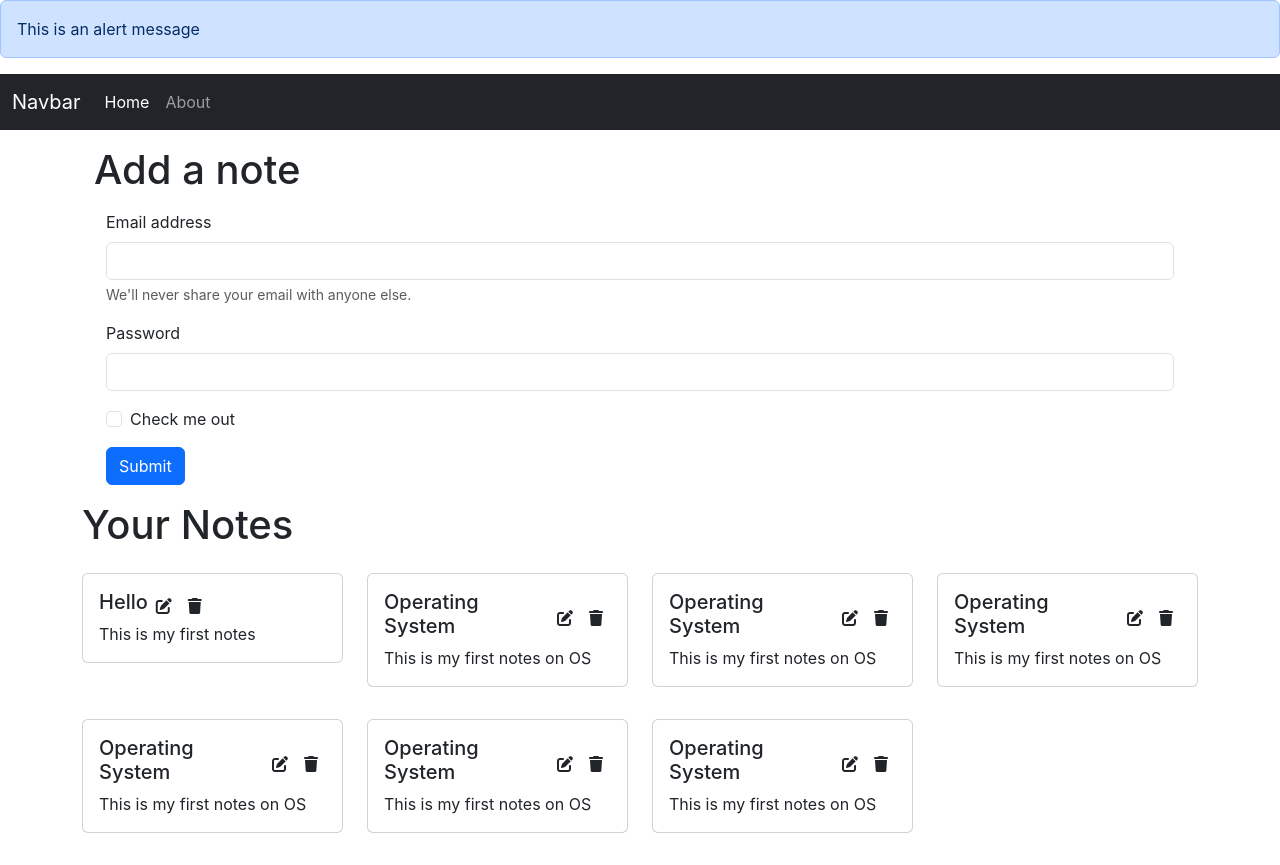
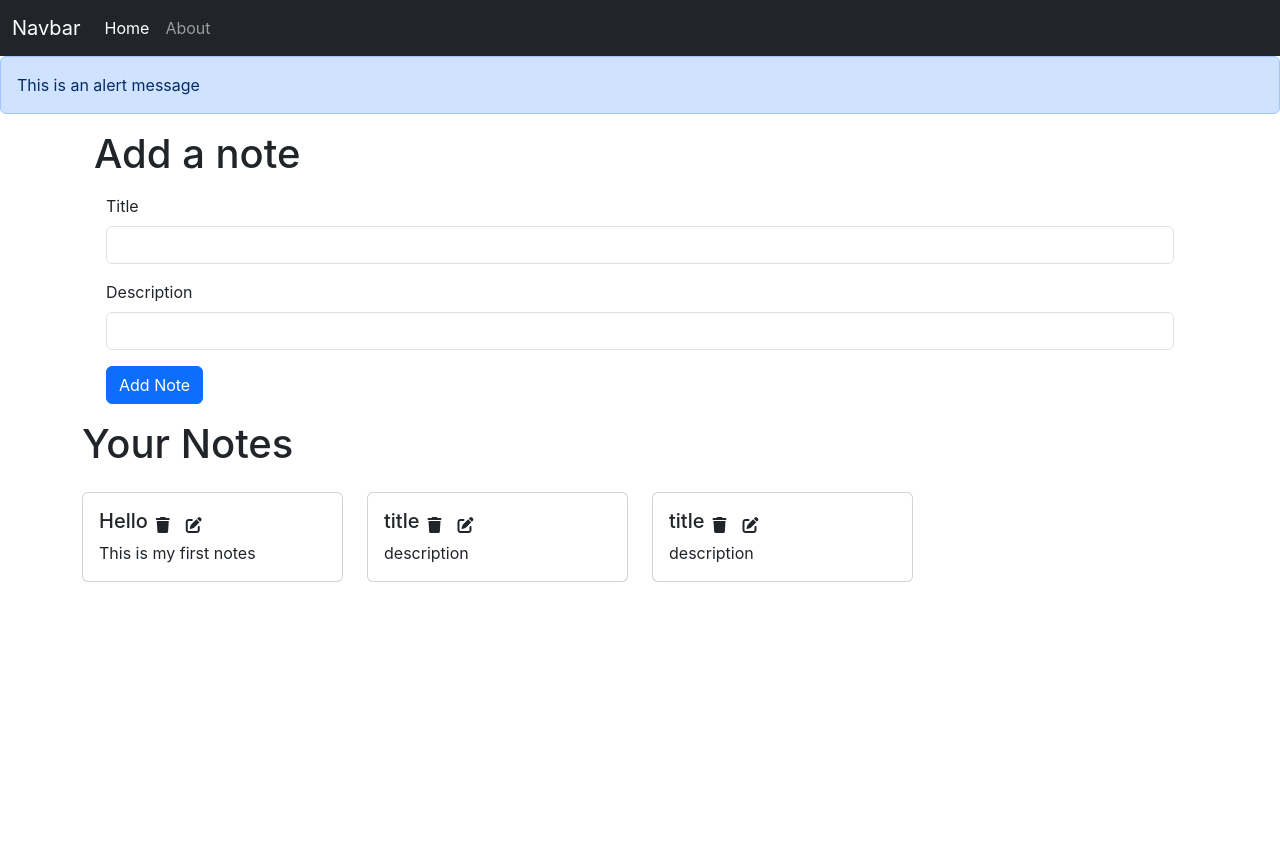
Before and after one commit to Manish201304/inotebook, a React (Create React App) app: page / in a window 1280 px wide. After the commit the page ends 800 px from the top, so only its background shows below. Built offline with nearby package versions, Linux system fonts and the light colour scheme; the HTML template or start-up script is replaced by a standard one.

Commit message:
Adding "delete note" functionality to iNotebook

```diff
--- a/src/App.js
+++ b/src/App.js
@@ -11,8 +11,8 @@
   return (
     <NoteState>
       <Router>
+          <Navbar />
         <Alerts message = "This is an alert message"/>
-          <Navbar />
         <div className='container'>
           <Routes>
             <Route exact path="/" element={<Home />} />
--- /dev/null
+++ b/src/Components/AddNote.js
@@ -0,0 +1,33 @@
+import React, {useContext, useState} from 'react'
+import NoteContext from '../context/notes/noteContext';
+
+const AddNote = () => {
+    const context = useContext(NoteContext);
+    const {addNote} = context;
+    const [note, setnote] = useState({title:"", description:"", tag:""})
+    const handleClick = (e) => {
+        e.preventDefault();
+        addNote(note.title, note.description, note.tag);
+    }
+    const onChange = (e)=>{
+        setnote({...note, [e.target.name]: e.target.value});
+    }
+    return (
+        <div className="container my-3">
+            <h1>Add a note</h1>
+            <form className="container my-3 ">
+                <div className="mb-3">
+                    <label htmlFor="title" className="form-label">Title</label>
+                    <input type="text" className="form-control" id="title" name= "title" aria-describedby="emailHelp" onChange={onChange} />
+                </div>
+                <div className="mb-3">
+                    <label htmlFor="description" className="form-label">Description</label>
+                    <input type="text" className="form-control" id="description" name="description" onChange={onChange}/>
+                </div>
+                <button type="submit" className="btn btn-primary" onClick={handleClick}>Add Note</button>
+            </form>
+        </div>
+    )
+}
+
+export default AddNote
--- a/src/Components/Home.js
+++ b/src/Components/Home.js
@@ -4,25 +4,6 @@
 const Home = () => {
   return (
     <div>
-      <div className="container my-3">
-      <h1>Add a note</h1>
-      <form className="container my-3 ">
-        <div className="mb-3">
-          <label htmlFor="exampleInputEmail1" className="form-label">Email address</label>
-          <input type="email" className="form-control" id="exampleInputEmail1" aria-describedby="emailHelp"/>
-            <div id="emailHelp" className="form-text">We'll never share your email with anyone else.</div>
-        </div>
-        <div className="mb-3">
-          <label htmlFor="exampleInputPassword1" className="form-label">Password</label>
-          <input type="password" className="form-control" id="exampleInputPassword1"/>
-        </div>
-        <div className="mb-3 form-check">
-          <input type="checkbox" className="form-check-input" id="exampleCheck1"/>
-            <label className="form-check-label" htmlFor="exampleCheck1">Check me out</label>
-        </div>
-        <button type="submit" className="btn btn-primary">Submit</button>
-      </form>
-      </div>
       <Notes/>
     </div>
   )
--- a/src/Components/Navbar.js
+++ b/src/Components/Navbar.js
@@ -1,10 +1,8 @@
-import React, {useEffect} from 'react';
+import React from 'react';
 import { Link, useLocation } from "react-router-dom";
 
 const Navbar = () => {
     let location = useLocation();
-    useEffect(() => {
-  }, [location]);
     return (
         <nav className="navbar navbar-expand-lg navbar-dark bg-dark">
             <div className="container-fluid">
--- a/src/Components/Noteitems.js
+++ b/src/Components/Noteitems.js
@@ -1,6 +1,9 @@
-import React from 'react'
+import React, {useContext} from 'react'
+import NoteContext from '../context/notes/noteContext';
 
 const Noteitems = (props) => {
+    const context = useContext(NoteContext);
+    const {deleteNote} = context
     const { notes } = props;
     return (
         <div className='col-md-3'>
@@ -8,8 +11,8 @@
                 <div className="card-body">
                     <div className="d-flex align-items-center">
                         <h5 className="card-title">{notes.title}</h5>
+                        <i className="fa-solid fa-trash mx-2" onClick={()=>{deleteNote(notes._id)}}></i>
                         <i className="fa-solid fa-pen-to-square mx-2"></i>
-                        <i className="fa-solid fa-trash mx-2"></i>
                     </div>
                     <p className="card-text">{notes.description}</p>
                 </div>
--- a/src/Components/Notes.js
+++ b/src/Components/Notes.js
@@ -1,17 +1,21 @@
-import React, {useContext, useState} from 'react'
+import React, {useContext} from 'react'
 import NoteContext from '../context/notes/noteContext';
 import Noteitems from './Noteitems';
+import AddNote from './AddNote';
 
 const Notes = () => {
     const context = useContext(NoteContext);
-    const [notes, setnotes] = useState(context.notes)
+    const {notes} = context
   return (
+    <>
+    <AddNote/>
     <div className="row mb-3">
     <h1>Your Notes</h1>
     {notes.map((note)=>{
       return <Noteitems key={note._id} notes = {note}/>;
     })}
     </div>
+    </>
   )
 }
 
--- a/src/context/notes/NoteState.js
+++ b/src/context/notes/NoteState.js
@@ -13,64 +13,56 @@
             "__v": 0
         },
         {
-            "_id": "66079c2b4816ada13d83588a51",
+            "_id": "66079c2c4546ad2a13d834588a53",
             "user": "660546dfc54fbfb142c7980b",
-            "title": "Operating System",
-            "description": "This is my first notes on OS",
-            "tag": "OS",
-            "date": "2024-03-30T04:59:23.554Z",
-            "__v": 0
-        },
-        {
-            "_id": "66079c2c466a1da13d83588a53",
-            "user": "660546dfc54fbfb142c7980b",
-            "title": "Operating System",
-            "description": "This is my first notes on OS",
-            "tag": "OS",
+            "title": "title",
+            "description": "description",
+            "tag": "tag",
             "date": "2024-03-30T04:59:24.805Z",
             "__v": 0
         },
         {
-            "_id": "66079c2c46a1daa13d83588a53",
+            "_id": "66079c2c46ad2a433413d834588a53",
             "user": "660546dfc54fbfb142c7980b",
-            "title": "Operating System",
-            "description": "This is my first notes on OS",
-            "tag": "OS",
-            "date": "2024-03-30T04:59:24.805Z",
-            "__v": 0
-        },
-        {
-            "_id": "66079c2c46ada135d835828a53",
-            "user": "660546dfc54fbfb142c7980b",
-            "title": "Operating System",
-            "description": "This is my first notes on OS",
-            "tag": "OS",
-            "date": "2024-03-30T04:59:24.805Z",
-            "__v": 0
-        },
-        {
-            "_id": "66079c2c436ada13d383588a53",
-            "user": "660546dfc54fbfb142c7980b",
-            "title": "Operating System",
-            "description": "This is my first notes on OS",
-            "tag": "OS",
-            "date": "2024-03-30T04:59:24.805Z",
-            "__v": 0
-        },
-        {
-            "_id": "66079c2c46ad2a13d834588a53",
-            "user": "660546dfc54fbfb142c7980b",
-            "title": "Operating System",
-            "description": "This is my first notes on OS",
-            "tag": "OS",
+            "title": "title",
+            "description": "description",
+            "tag": "tag",
             "date": "2024-03-30T04:59:24.805Z",
             "__v": 0
         }
     ]
 
     const [notes, setnotes] = useState(notesInitail)
+
+    //Add a Note
+    const addNote = (title, description, tag) => {
+        console.log("adding a note")
+        const note =  {
+            "_id": "66079c2c46ad2a13d834588a53",
+            "user": "660546dfc54fbfb142c7980b",
+            "title": title,
+            "description": description,
+            "tag": tag,
+            "date": "2024-03-30T04:59:24.805Z",
+            "__v": 0
+        }
+
+        setnotes(notes.concat(note))
+    }
+
+    //Delete a Note
+    const deleteNote = (id) => {
+        console.log("deleting a note with" + id)
+        const newNote = notes.filter((note)=>{return note._id!==id})
+        setnotes(newNote)
+    }
+
+    //Edit a Note
+    const editNote = () => {
+
+    }
     return (
-        <NoteContext.Provider value={{ notes, setnotes }}>
+        <NoteContext.Provider value={{ notes, addNote, deleteNote, editNote }}>
             {props.children}
         </NoteContext.Provider>
     )
--- a/src/index.css
+++ b/src/index.css
@@ -11,3 +11,7 @@
   font-family: source-code-pro, Menlo, Monaco, Consolas, 'Courier New',
     monospace;
 }
+
+i {
+  cursor: pointer;
+}
```
